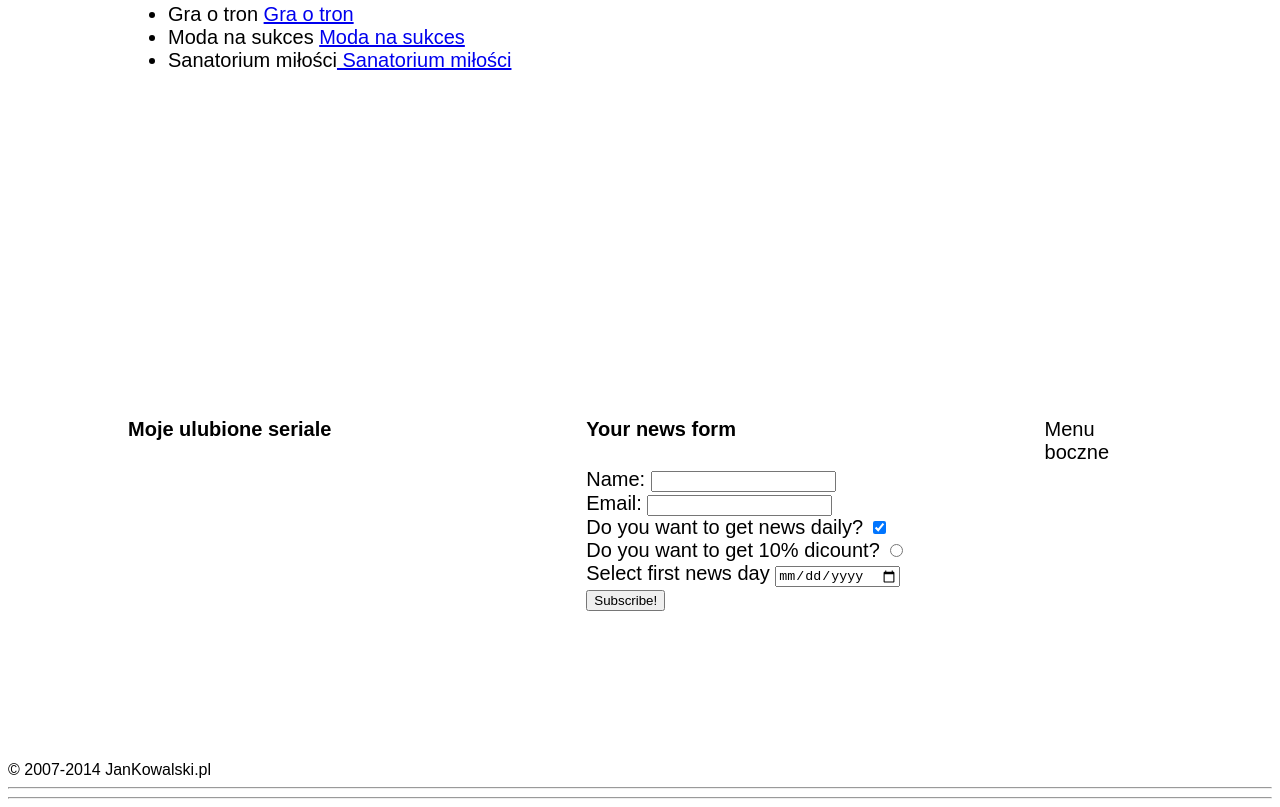
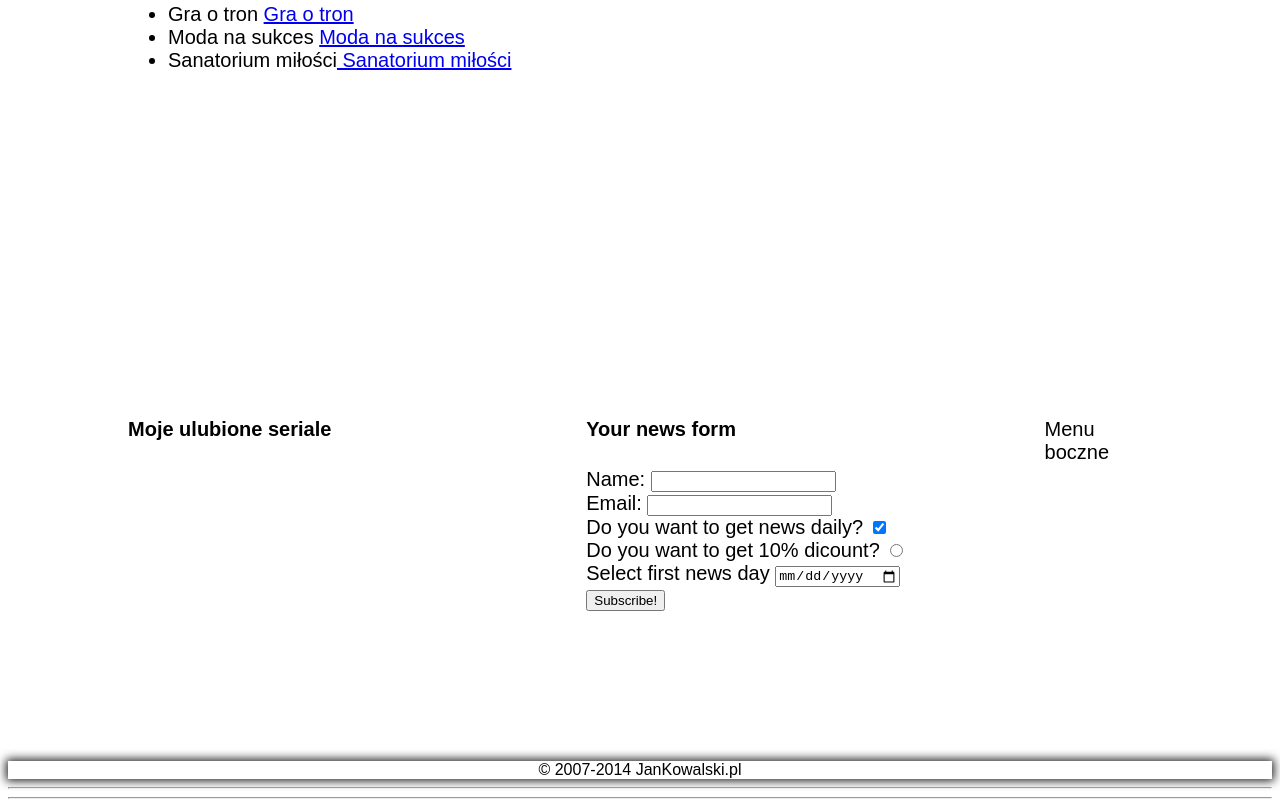
Before and after one commit to PTRL-SSJ/Programowanie_w68299_SL02_2IID-P-2023, a plain HTML site: page Lab2/index.html in a window 1280 px wide. Shown: the part 3041-3848 px from the top of the page. Drawn offline with Linux system fonts and the light colour scheme.

Commit message:
finished Lab2
...

```diff
--- a/Lab2/css/style.css
+++ b/Lab2/css/style.css
@@ -8,3 +8,4 @@ header {display: flex; background-color: lightgray; position: absolute; width: 1
 article, section {display: inline-block; padding-top: 0px 120px 0px 120px; font-size: 20px;}
 article {display: flex; flex-direction: row; align-items: baseline; justify-content: baseline; padding: 150px 120px;}
 .article-element {width: 50%;}
+footer {box-shadow: 0 0 10px 2px #222; text-align: center;}
```
